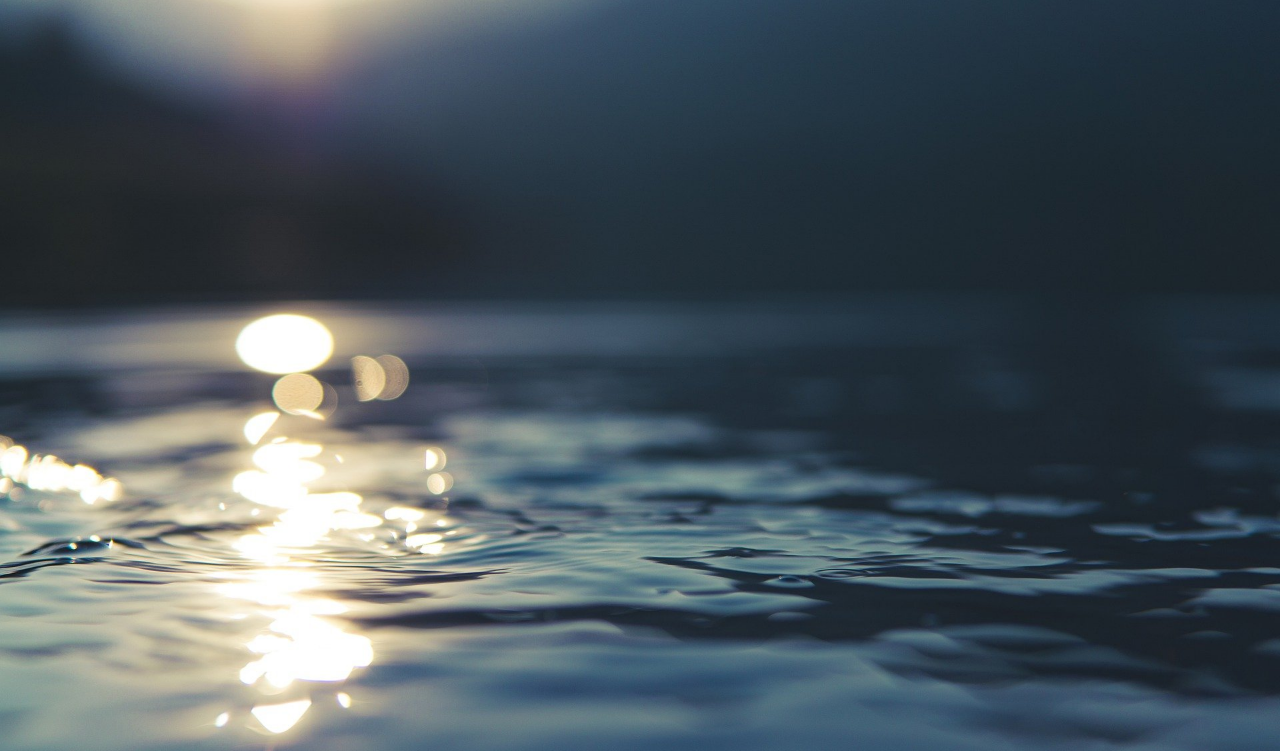
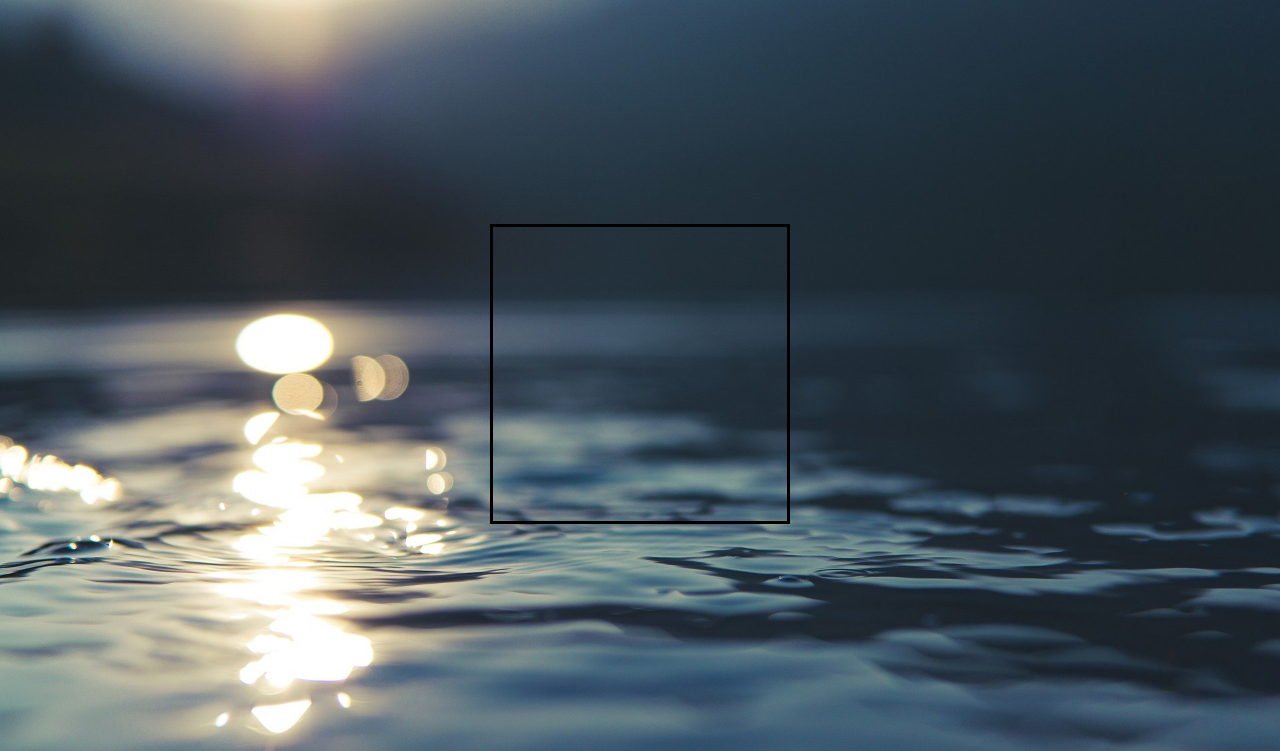
Before and after one commit to yukitolix12/meditation-app, a plain HTML site: page index.html in a window 1280 px wide. Shown: the part 49-800 px from the top of the page. Drawn offline with Linux system fonts and the light colour scheme; a web font is replaced by a local one.

Commit message:
containerにcssをかけて、表示される文字の位置を指定する

```diff
--- a/style.css
+++ b/style.css
@@ -18,3 +18,15 @@ body {
     align-items: center;
     color: white;
 }
+
+.container {
+    border: 3px solid black;
+    height: 300px;
+    width: 300px;
+    margin: auto;
+    display: flex;
+    align-items: center;
+    justify-content: center;
+    position: relative;
+    transform: scale(1);
+}
```
